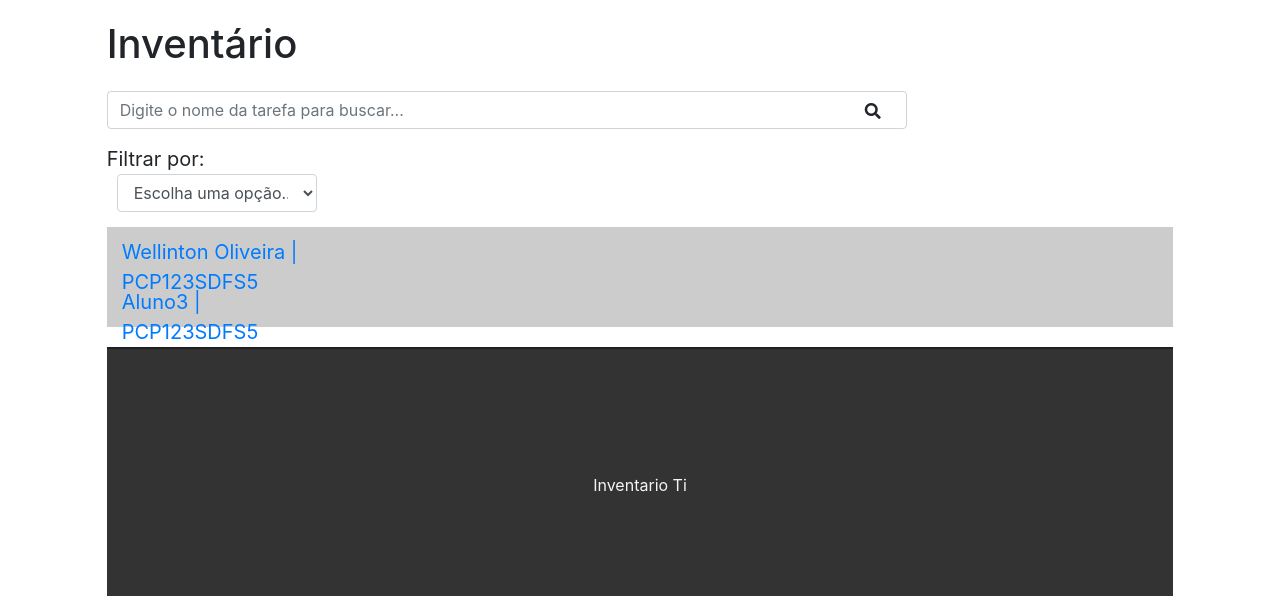
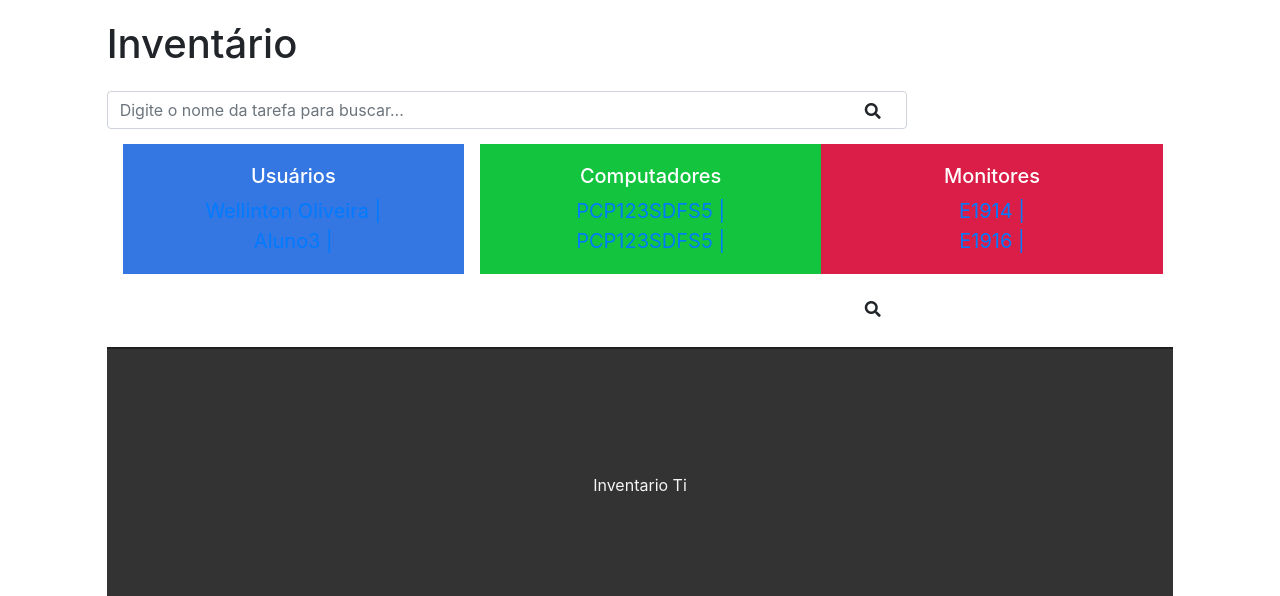
Before and after one commit to WellPeres/Novo_Projeto, a Django app: page / in a window 1280 px wide. Shown: the part 57-653 px from the top of the page. Run offline with Django 4.2, Linux system fonts and the light colour scheme; data comes from the database, SQL or seed files in the repository; both versions use the stored data as it was after the commit; some libraries are stand-ins or nearby versions.

Commit message:
atualizando

```diff
--- a/inventario/settings.py
+++ b/inventario/settings.py
@@ -135,4 +135,4 @@ STATICFILES_DIRS = [
 DEFAULT_AUTO_FIELD = 'django.db.models.BigAutoField'
 
 LOGIN_REDIRECT_URL = 'index'
-LOGOUT_REDIRECT_URL = 'login'
+LOGOUT_REDIRECT_URL = 'index'
--- a/inventario/templates/base2.html
+++ b/inventario/templates/base2.html
@@ -36,7 +36,7 @@
                         <a class="nav-link" href="{% url 'monitor_list' %}">Monitores</a>
                     </li>
                     {% if user.is_authenticated %}
-                    <li class="nav-item">
+                        <li class="nav-item">
                             <a class="nav-link" href="{% url 'login' %}">Sair</a>
                         </li>
                     {% endif %}
--- a/inventario/templates/index.html
+++ b/inventario/templates/index.html
@@ -5,22 +5,47 @@
 {% block content %}
 <div class="offset-1 col-10 list-div">
     <h1> Inventário </h1>
+
+
     <div class="container dashboard">
 
-    <div class="col-9 search-div">
+        <div class="col-9 search-div">
         <form method="GET" id="search-form">
             <input class="form-control" type="text" id="search" name="search" placeholder="Digite o nome da tarefa para buscar..." value="{{ request.GET.search }}">
             <i class="fas fa-search" id="search-btn"></i>
         </form>
     </div>
+
+        <div class="col-4 dashboard-box" id="dashboard-lastdays">
+            <h4>Usuários</h4>
+
+            {% for user in users %}
+                <span><a href="{{user.id}}">{{user.nome}} | </a></span>
+            {% endfor %}
+
+        </div>
+        <div class="col-4 dashboard-box" id="dashboard-done">
+            <h4>Computadores</h4>
+            {% for user in users %}
+                <span><a href="{{user.id}}">{{user.equipamento_em_uso}} | </a></span>
+            {% endfor %}
+
+        </div>
+        <div class="col-4 dashboard-box" id="dashboard-doing">
+                <h4>Monitores</h4>
+                {% for user in users %}
+                <span><a href="{{user.id}}">{{user.monitor_em_uso}} | </a></span>
+            {% endfor %}
+    </div>
+
+    <div class="col-9 search-div">
+        <form method="GET" id="search-form">
+
+            <i class="fas fa-search" id="search-btn"></i>
+        </form>
+    </div>
     <div class="col-12 filter-div">
-        <span>Filtrar por:</span>
-        <select name="filter" id="filter" class="form-control">
-            <option value="">Escolha uma opção...</option>
-            <option value="done">Computador</option>
-            <option value="doing">Monitor</option>
-            <option value="doing">Usuário</option>
-        </select>
+
     </div>
     {% if messages %}
     <ul class="messages">
@@ -29,20 +54,6 @@
         {% endfor %}
     </ul>
     {% endif %}
-        {{user.nome}}
-
-        {% for user in users %}
-        {% if task.done == 'doing' %}
-            <li class="task-item">
-        {% else %}
-            <li class="task-item done">
-        {% endif %}
-            <span><a href="{{user.id}}">{{user.nome}} | </a></span>
-            <span><a href="{{user.id}}">{{user.equipamento_em_uso}}</a></span>
-            <!-- <span><a href="{{user.id}}">{{user.monitor_em_uso}}</a></span>
-            <span><a href="{{user.id}}">{{user.monitor_em_uso.modelo2}}</a></span>        -->
-            </li>
-        {% endfor %}
 
     <div class="pagination">
         <span class="step-links">
--- a/inventario/urls.py
+++ b/inventario/urls.py
@@ -23,6 +23,7 @@ from .views import *
 urlpatterns = [
     path('accounts/', include('django.contrib.auth.urls')),
     path('', index, name='index'),
+    path('buscar',search, name='search'),
     path('usuarios/', include('usuarios.urls')),
     path('monitores/', include('monitores.urls')),
     path('computadores/', include('computadores.urls')),
--- a/inventario/views.py
+++ b/inventario/views.py
@@ -25,3 +25,17 @@ def logout(request):
 def campo_vazio(campo):
     """ Verifica se os Campos de login ou senha estão preenchidos na hora do cadastro """
     return not campo.strip()
+
+
+
+
+
+def search(request):
+    """ Lista as receitas em ordem de Criação por data """
+    lista_usuarios = Usuario.objects.order_by().filter()
+
+    if 'search' in request.GET:
+        nome_a_buscar = request.GET['search']
+        lista_usuarios = lista_usuarios.filter(nome_usuario__icontains=nome_a_buscar)
+
+    return render(request, 'buscar.html', {'users': lista_usuarios})
--- a/usuarios/views.py
+++ b/usuarios/views.py
@@ -9,7 +9,7 @@ from .models import Usuario
 
 # Create your views here.
 
-@login_required
+
 def usuarioList(request):
     """ Tras as receitas registradas e os links para acessos e cadastros """
     users = Usuario.objects.all()
```
Also changed, not shown: inventario/templates/buscar.html (added, +17 -0 lines), db.sqlite3.
